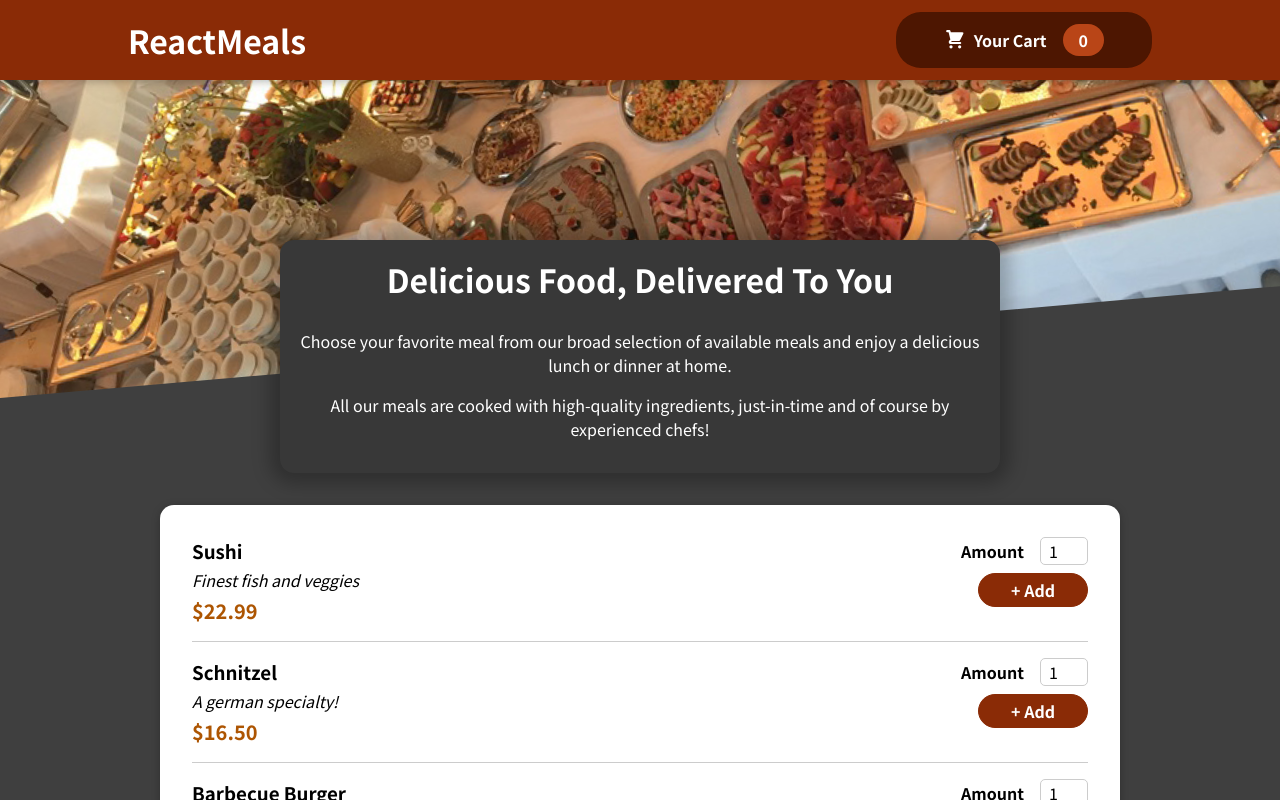
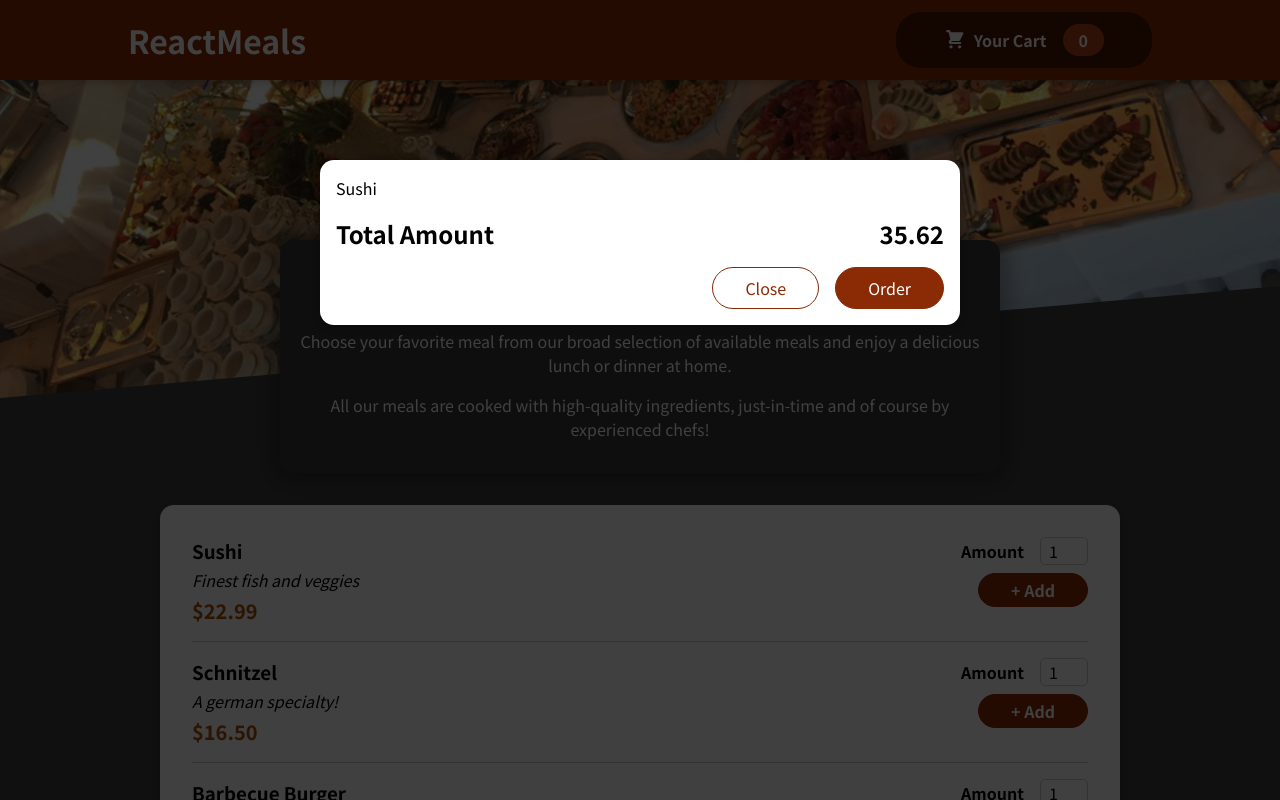
Before and after one commit to basantimages/Food-order-app, a React (Create React App) app: page / in a window 1280 px wide. Shown: the top 800 px of the page. Built offline with nearby package versions, Linux system fonts and the light colour scheme.

Commit message:
Modal added

```diff
--- a/public/index.html
+++ b/public/index.html
@@ -28,6 +28,7 @@
   </head>
   <body>
     <noscript>You need to enable JavaScript to run this app.</noscript>
+    <div id="overlays"></div>
     <div id="root"></div>
     <!--
       This HTML file is a template.
--- a/src/App.js
+++ b/src/App.js
@@ -2,10 +2,12 @@ import { Fragment } from 'react';
 
 import Header from './components/Layout/Header';
 import Meals from './components/Meals/Meals';
+import Cart from './components/Cart/Cart';
 
 function App() {
   return (
     <Fragment>
+      <Cart />
       <Header />
       <main>
         <Meals />
--- /dev/null
+++ b/src/components/Cart/Cart.js
@@ -0,0 +1,28 @@
+import Modal from '../UI/Modal';
+import classes from './Cart.module.css';
+
+const Cart = (props) => {
+  const cartItems = (
+    <ul className={classes['cart-items']}>
+      {[{ id: 'c1', name: 'Sushi', amount: 2, price: 12.99 }].map((item) => (
+        <li key={item.id}>{item.name}</li>
+      ))}
+    </ul>
+  );
+
+  return (
+    <Modal>
+      {cartItems}
+      <div className={classes.total}>
+        <span>Total Amount</span>
+        <span>35.62</span>
+      </div>
+      <div className={classes.actions}>
+        <button className={classes['button--alt']}>Close</button>
+        <button className={classes.button}>Order</button>
+      </div>
+    </Modal>
+  );
+};
+
+export default Cart;
--- /dev/null
+++ b/src/components/Cart/Cart.module.css
@@ -0,0 +1,44 @@
+.cart-items {
+  list-style: none;
+  margin: 0;
+  padding: 0;
+}
+
+.total {
+  display: flex;
+  justify-content: space-between;
+  align-items: center;
+  font-weight: bold;
+  font-size: 1.5rem;
+  margin: 1rem 0;
+}
+
+.actions {
+  text-align: right;
+}
+
+.actions button {
+  font: inherit;
+  cursor: pointer;
+  background-color: transparent;
+  border: 1px solid #8a2b06;
+  padding: 0.5rem 2rem;
+  border-radius: 25px;
+  margin-left: 1rem;
+}
+
+.actions button:hover,
+.actions button:active {
+  background-color: #5a1a01;
+  border-color: #5a1a01;
+  color: white;
+}
+
+.actions .button--alt {
+  color: #8a2b06;
+}
+
+.actions .button {
+  background-color: #8a2b06;
+  color: white;
+}
--- /dev/null
+++ b/src/components/UI/Modal.js
@@ -0,0 +1,32 @@
+import { Fragment } from 'react';
+import ReactDOM from 'react-dom';
+
+import classes from './Modal.module.css';
+
+const Backdrop = (props) => {
+  return <div className={classes.backdrop} />;
+};
+
+const ModalOverlay = (props) => {
+  return (
+    <div className={classes.modal}>
+      <div className={classes.content}>{props.children}</div>
+    </div>
+  );
+};
+
+const portalElement = document.getElementById('overlays');
+
+const Modal = (props) => {
+  return (
+    <Fragment>
+      {ReactDOM.createPortal(<Backdrop />, portalElement)}
+      {ReactDOM.createPortal(
+        <ModalOverlay>{props.children}</ModalOverlay>,
+        portalElement
+      )}
+    </Fragment>
+  );
+};
+
+export default Modal;
--- /dev/null
+++ b/src/components/UI/Modal.module.css
@@ -0,0 +1,40 @@
+.backdrop {
+  position: fixed;
+  top: 0;
+  left: 0;
+  width: 100%;
+  height: 100vh;
+  z-index: 20;
+  background-color: rgba(0, 0, 0, 0.75);
+}
+
+.modal {
+  position: fixed;
+  top: 20vh;
+  left: 5%;
+  width: 90%;
+  background-color: white;
+  padding: 1rem;
+  border-radius: 14px;
+  box-shadow: 0 2px 8px rgba(0, 0, 0, 0.25);
+  z-index: 30;
+  animation: slide-down 300ms ease-out forwards;
+}
+
+@media (min-width: 768px) {
+  .modal {
+    width: 40rem;
+    left: calc(50% - 20rem);
+  }
+}
+
+@keyframes slide-down {
+  from {
+    opacity: 0;
+    transform: translateY(-3rem);
+  }
+  to {
+    opacity: 1;
+    transform: translateY(0);
+  }
+}
```
